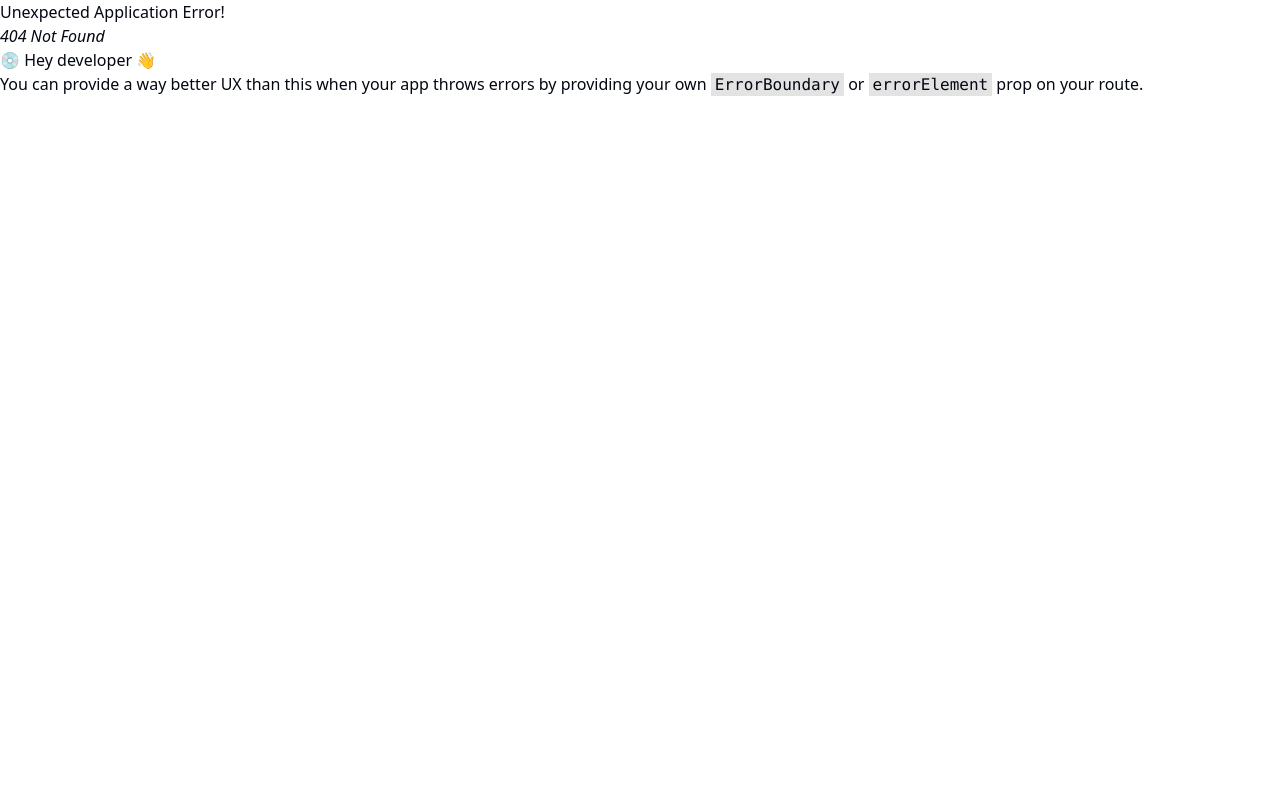
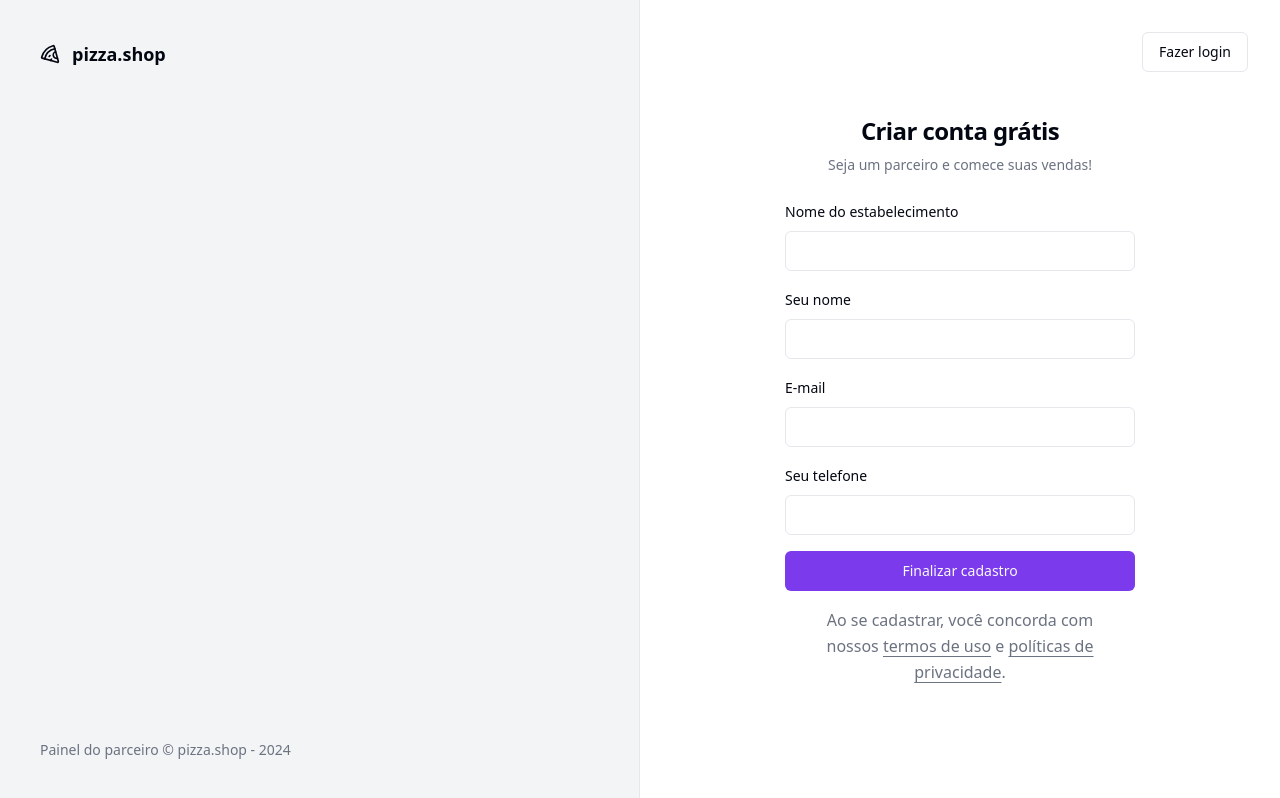
Before and after one commit to james-meneses/pizza-shop, a React app: page /sign-up in a window 1280 px wide. Before the commit this address had no page. Built offline with nearby package versions, Linux system fonts and the light colour scheme; the HTML template or start-up script is replaced by a standard one.

Commit message:
Creating signup page

```diff
--- a/src/pages/_layouts/auth.tsx
+++ b/src/pages/_layouts/auth.tsx
@@ -14,7 +14,7 @@ export function AuthLayout() {
         </footer>
       </div>
 
-      <div className="flex flex-col items-center justify-center">
+      <div className="relative flex flex-col items-center justify-center">
         <Outlet />
       </div>
     </div>
--- a/src/pages/auth/sign-in.tsx
+++ b/src/pages/auth/sign-in.tsx
@@ -7,6 +7,7 @@ import { Input } from "@/components/ui/input";
 import { Label } from "@/components/ui/label";
 import { useToast } from "@/hooks/use-toast";
 import { ToastAction } from "@/components/ui/toast";
+import { Link } from "react-router-dom";
 
 const signInForm = z.object({
   email: z.string().email(),
@@ -47,6 +48,11 @@ export function SignIn() {
     <>
       <Helmet title="Login" />
       <div className="p-8">
+        <Button variant="outline" asChild className="absolute right-8 top-8">
+          <Link to="/sign-up" className="">
+            Criar conta
+          </Link>
+        </Button>
         <div className="flex w-[350px] flex-col justify-center gap-6">
           <div className="flex flex-col gap-2 text-center">
             <h1 className="text-2xl font-semibold tracking-tight">
--- /dev/null
+++ b/src/pages/auth/sign-up.tsx
@@ -0,0 +1,128 @@
+import { Helmet } from "react-helmet-async";
+import { useForm } from "react-hook-form";
+import { z } from "zod";
+
+import { Button } from "@/components/ui/button";
+import { Input } from "@/components/ui/input";
+import { Label } from "@/components/ui/label";
+import { useToast } from "@/hooks/use-toast";
+import { ToastAction } from "@/components/ui/toast";
+import { Link, useNavigate } from "react-router-dom";
+
+const signUpForm = z.object({
+  restaurantName: z.string(),
+  managerName: z.string(),
+  phone: z.string(),
+  email: z.string().email(),
+});
+
+type SignUpForm = z.infer<typeof signUpForm>;
+
+export function SignUp() {
+  const { toast } = useToast();
+  const navigate = useNavigate();
+
+  const {
+    register,
+    handleSubmit,
+    formState: { isSubmitting },
+  } = useForm<SignUpForm>();
+
+  async function handleSignUp(data: SignUpForm) {
+    try {
+      console.log(data);
+
+      await new Promise((resolve) => setTimeout(resolve, 2000));
+
+      toast({
+        title: "Restaurante cadastrado com sucesso!",
+        variant: "success",
+        action: (
+          <ToastAction
+            className="border-none bg-green-900 text-background hover:bg-green-800"
+            onClick={() => navigate("/sign-in")}
+            altText="Login"
+          >
+            Login
+          </ToastAction>
+        ),
+      });
+    } catch (error) {
+      toast({
+        title: "Erro ao criar conta",
+        // description: error.message,
+        variant: "destructive",
+      });
+    }
+  }
+
+  return (
+    <>
+      <Helmet title="Cadastro" />
+      <div className="p-8">
+        <Button variant="outline" asChild className="absolute right-8 top-8">
+          <Link to="/sign-in" className="">
+            Fazer login
+          </Link>
+        </Button>
+
+        <div className="flex w-[350px] flex-col justify-center gap-6">
+          <div className="flex flex-col gap-2 text-center">
+            <h1 className="text-2xl font-semibold tracking-tight">
+              Criar conta grátis
+            </h1>
+            <p className="text-sm text-muted-foreground">
+              Seja um parceiro e comece suas vendas!
+            </p>
+          </div>
+
+          <form onSubmit={handleSubmit(handleSignUp)} className="space-y-4">
+            <div className="space-y-2">
+              <Label htmlFor="restaurantName">Nome do estabelecimento</Label>
+              <Input
+                id="restaurantName"
+                type="text"
+                {...register("restaurantName")}
+              />
+            </div>
+
+            <div className="space-y-2">
+              <Label htmlFor="managerName">Seu nome</Label>
+              <Input
+                id="managerName"
+                type="text"
+                {...register("managerName")}
+              />
+            </div>
+
+            <div className="space-y-2">
+              <Label htmlFor="email">E-mail</Label>
+              <Input id="email" type="email" {...register("email")} />
+            </div>
+
+            <div className="space-y-2">
+              <Label htmlFor="phone">Seu telefone</Label>
+              <Input id="phone" type="tel" {...register("phone")} />
+            </div>
+
+            <Button disabled={isSubmitting} className="submit w-full">
+              Finalizar cadastro
+            </Button>
+
+            <p className="test-sm px-6 text-center leading-relaxed text-muted-foreground">
+              Ao se cadastrar, você concorda com nossos{" "}
+              <a className="underline underline-offset-4" href="#">
+                termos de uso
+              </a>{" "}
+              e{" "}
+              <a className="underline underline-offset-4" href="#">
+                políticas de privacidade
+              </a>
+              .
+            </p>
+          </form>
+        </div>
+      </div>
+    </>
+  );
+}
--- a/src/routes.tsx
+++ b/src/routes.tsx
@@ -3,6 +3,7 @@ import { Dashboard } from "./pages/app/dashboard";
 import { SignIn } from "./pages/auth/sign-in";
 import { AppLayout } from "./pages/_layouts/app";
 import { AuthLayout } from "./pages/_layouts/auth";
+import { SignUp } from "./pages/auth/sign-up";
 
 export const router = createBrowserRouter([
   {
@@ -23,6 +24,10 @@ export const router = createBrowserRouter([
         path: "/sign-in",
         element: <SignIn />,
       },
+      {
+        path: "/sign-up",
+        element: <SignUp />,
+      },
     ],
   },
 ]);
```
